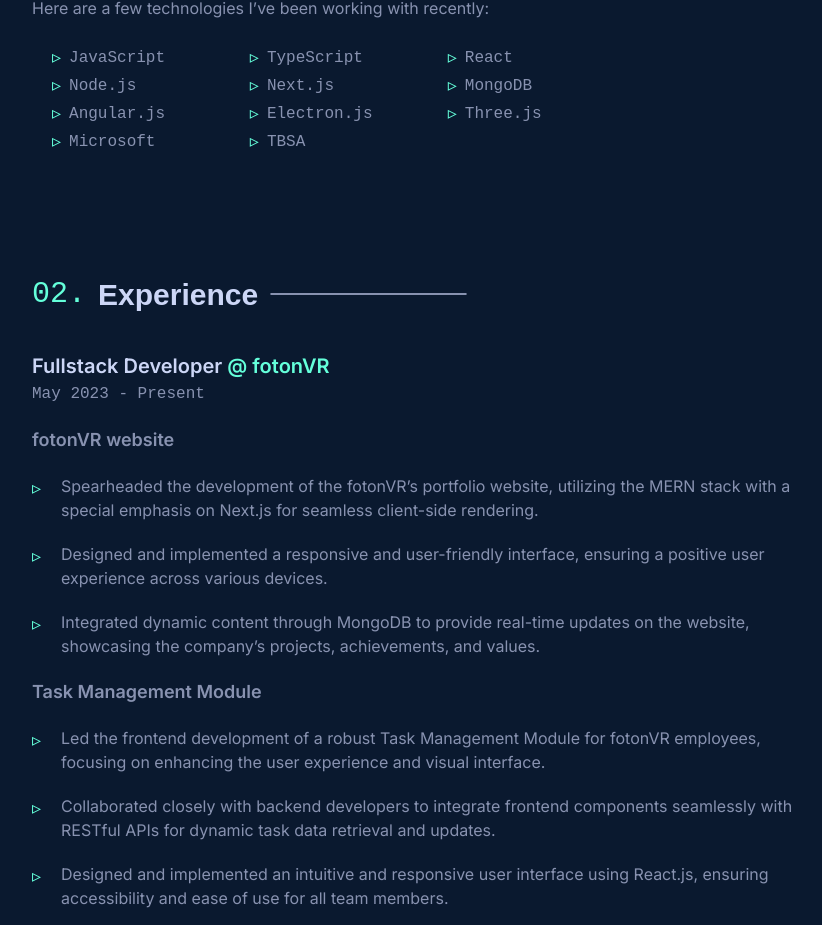
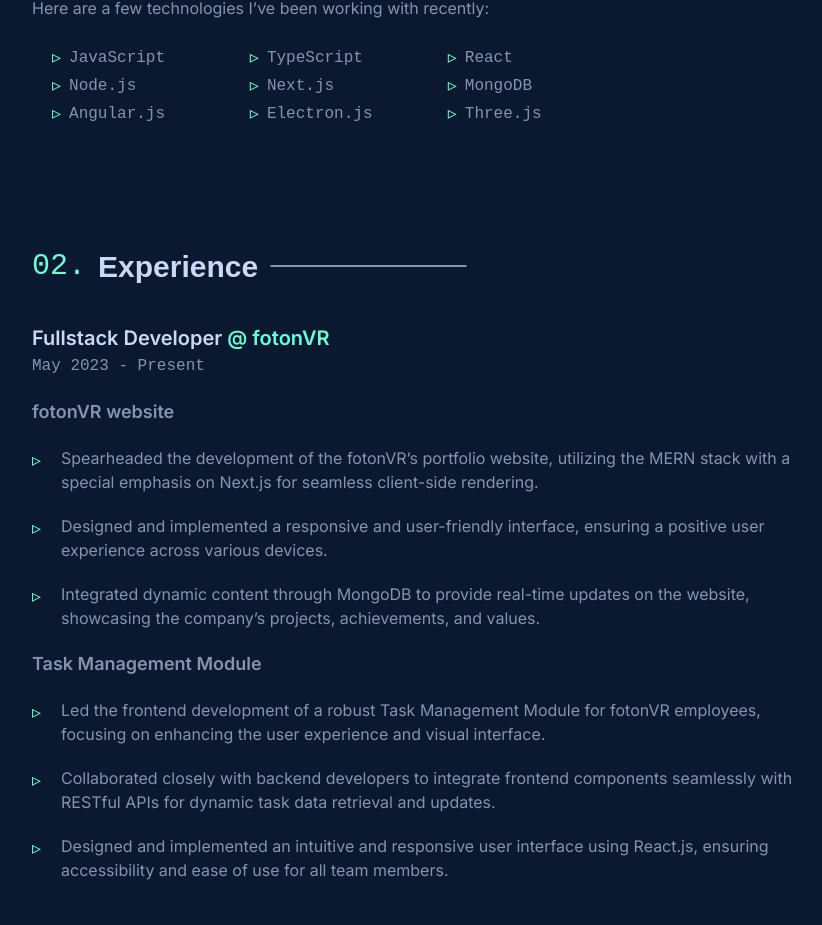
Before and after one commit to alwaysmayur/mayurparmar, a Next.js app: page / in a window 1280 px wide. Shown: the part 1492-2417 px from the top of the page, without its empty margins (116-938 px from the left). Built offline with nearby package versions, Linux system fonts and the light colour scheme.

Commit message:
remove Microsoft and TBSA from technologies list

```diff
--- a/public/data.ts
+++ b/public/data.ts
@@ -77,8 +77,6 @@
   "Angular.js",
   "Electron.js",
   "Three.js",
-  "Microsoft",
-  "TBSA",
 ];
 
 export const aboutMe = [
```
